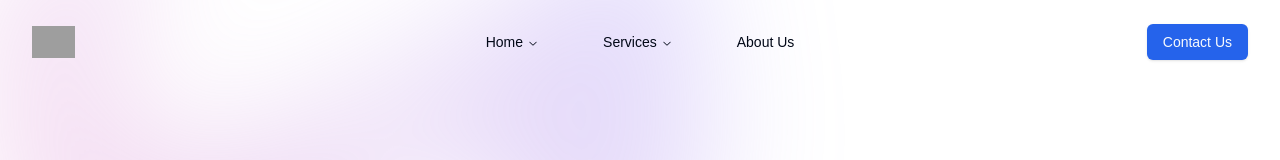
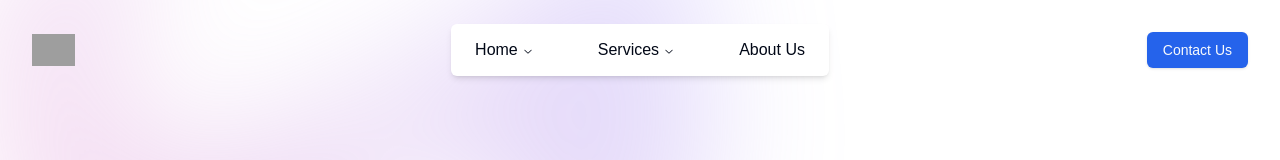
Before and after one commit to 2015jtw/Goodman-Robb, a Next.js app: page / in a window 1280 px wide. Shown: the top 160 px of the page. Built offline with nearby package versions, Linux system fonts and the light colour scheme; grey boxes are pictures that could not be loaded.

Commit message:
heroSection bg

```diff
--- a/src/app/layout.tsx
+++ b/src/app/layout.tsx
@@ -2,6 +2,7 @@ import type { Metadata } from "next";
 import localFont from "next/font/local";
 import "./globals.css";
 import Footer from "@/components/Footer";
+import Navbar from "@/components/Navbar";
 
 const geistSans = localFont({
   src: "./fonts/GeistVF.woff",
@@ -29,6 +30,7 @@ export default function RootLayout({
       <body
         className={`${geistSans.variable} ${geistMono.variable} antialiased`}
       >
+        <Navbar />
         {children}
         <Footer />
       </body>
--- a/src/components/HeroSection.tsx
+++ b/src/components/HeroSection.tsx
@@ -1,10 +1,6 @@
-import Navbar from "./Navbar";
-
 export default function HeroSection() {
   return (
     <div className="bg-white">
-      <Navbar />
-
       <div className="relative isolate px-6 pt-14 lg:px-8">
         <div
           aria-hidden="true"
@@ -62,7 +58,7 @@ export default function HeroSection() {
               clipPath:
                 "polygon(74.1% 44.1%, 100% 61.6%, 97.5% 26.9%, 85.5% 0.1%, 80.7% 2%, 72.5% 32.5%, 60.2% 62.4%, 52.4% 68.1%, 47.5% 58.3%, 45.2% 34.5%, 27.5% 76.7%, 0.1% 64.9%, 17.9% 100%, 27.6% 76.8%, 76.1% 97.7%, 74.1% 44.1%)",
             }}
-            className="relative left-[calc(50%+3rem)] aspect-[1155/678] w-[36.125rem] -translate-x-1/2 bg-gradient-to-tr from-[#ff80b5] to-[#9089fc] opacity-30 sm:left-[calc(50%+36rem)] sm:w-[72.1875rem]"
+            className="relative left-[calc(50%+3rem)] aspect-[1155/678] w-[36.125rem] -translate-x-1/2 bg-gradient-to-tr from-background to-primary opacity-30 sm:left-[calc(50%+36rem)] sm:w-[72.1875rem]"
           />
         </div>
       </div>
--- a/src/components/Navbar.tsx
+++ b/src/components/Navbar.tsx
@@ -30,6 +30,7 @@ export default function Navbar() {
 
   return (
     <header className="absolute inset-x-0 top-0 z-50">
+      {/* desktop menu */}
       <nav
         aria-label="Global"
         className="flex items-center justify-between p-6 lg:px-8"
@@ -64,6 +65,7 @@ export default function Navbar() {
         </div>
       </nav>
 
+      {/* Mobile Menu */}
       <Dialog
         open={mobileMenuOpen}
         onClose={setMobileMenuOpen}
--- a/src/components/ui/DesktopNav.tsx
+++ b/src/components/ui/DesktopNav.tsx
@@ -54,10 +54,12 @@ const components: { title: string; href: string; description: string }[] = [
 
 export default function DesktopNav() {
   return (
-    <NavigationMenu>
+    <NavigationMenu className="bg-background p-2 rounded-md shadow-md">
       <NavigationMenuList className="space-x-8">
         <NavigationMenuItem>
-          <NavigationMenuTrigger>Home</NavigationMenuTrigger>
+          <NavigationMenuTrigger className="text-base text-foreground">
+            Home
+          </NavigationMenuTrigger>
           <NavigationMenuContent>
             <ul className="grid gap-3 p-6 md:w-[400px] lg:w-[500px] lg:grid-cols-[.75fr_1fr]">
               <li className="row-span-3">
@@ -91,7 +93,9 @@ export default function DesktopNav() {
         </NavigationMenuItem>
 
         <NavigationMenuItem>
-          <NavigationMenuTrigger>Services</NavigationMenuTrigger>
+          <NavigationMenuTrigger className="text-base text-foreground">
+            Services
+          </NavigationMenuTrigger>
           <NavigationMenuContent className="left-1/2 transform -translate-x-1/2">
             <ul className="grid w-[400px] gap-3 p-4 md:w-[500px] md:grid-cols-2 lg:w-[600px] z-50 bg-white">
               {components.map((component) => (
@@ -110,7 +114,9 @@ export default function DesktopNav() {
 
         <NavigationMenuItem>
           <Link href="/docs" legacyBehavior passHref>
-            <NavigationMenuLink className={navigationMenuTriggerStyle()}>
+            <NavigationMenuLink
+              className={`${navigationMenuTriggerStyle()} !text-base text-foreground`}
+            >
               About Us
             </NavigationMenuLink>
           </Link>
```
